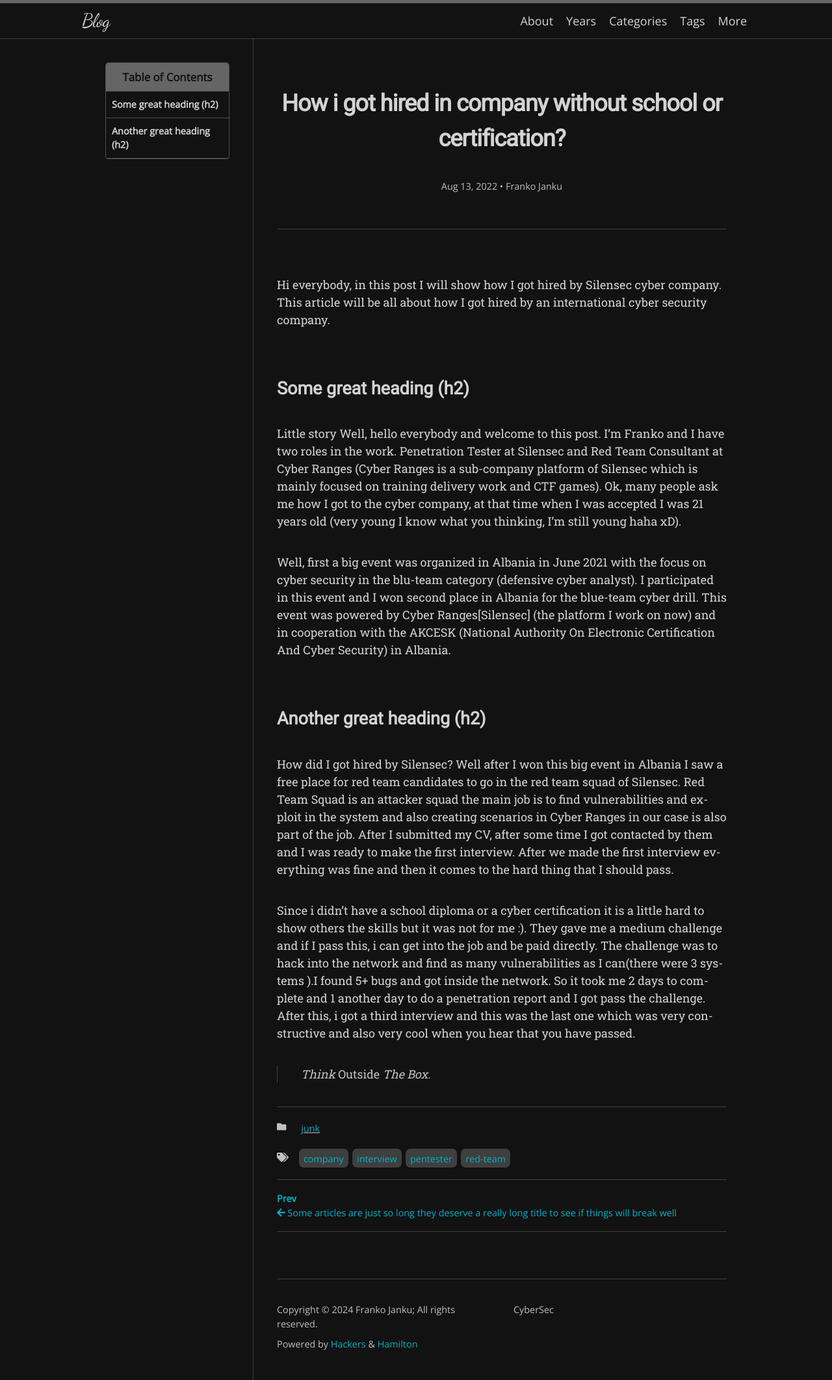
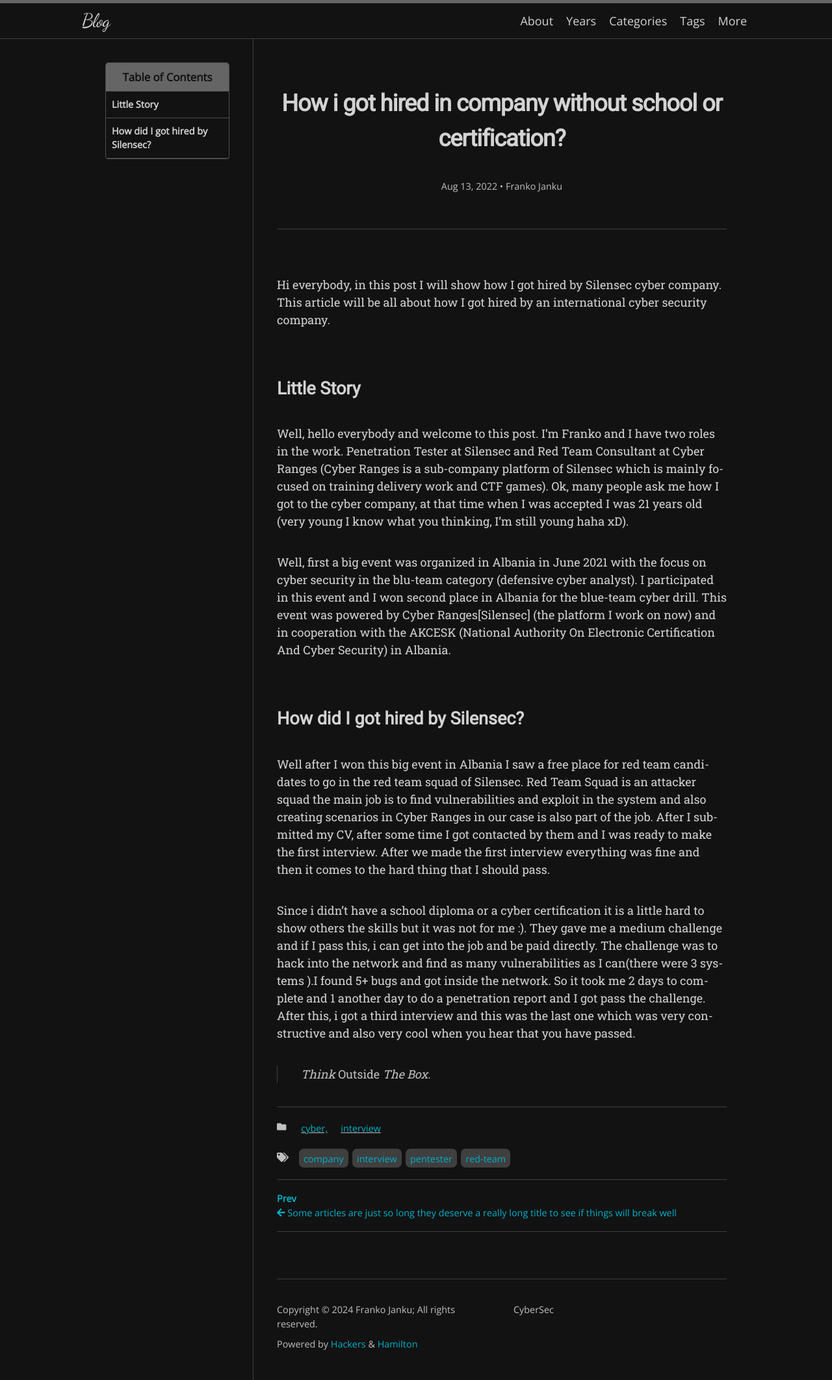
Before and after one commit to Archx0Mas/Archx0Mas.github.io, a Jekyll site: the page built from _posts/2022-08-13-how-got-hired-cyber-company.md, in a window 1280 px wide. Shown: the whole page at 65% size. Built offline with Jekyll 4.4.1, drawn with Linux system fonts in a browser that asks for light colours; nearby versions of some CDN libraries; some web fonts are replaced.

Commit message:
Initial commit

```diff
--- a/_posts/2022-08-13-how-got-hired-cyber-company.md
+++ b/_posts/2022-08-13-how-got-hired-cyber-company.md
@@ -2,7 +2,7 @@
 layout: post
 toc: true
 title: "How i got hired in company without school or certification?"
-categories: junk
+categories: cyber, interview
 tags: [company, red team, pentester, interview]
 author:
   - Franko Janku
@@ -11,16 +11,14 @@
 Hi everybody, in this post I will show how I got hired by Silensec cyber company.
 This article will be all about how I got hired by an international cyber security company.
 
-## Some great heading (h2)
+## Little Story
 
-Little story
 Well, hello everybody and welcome to this post. I’m Franko and I have two roles in the work. Penetration Tester at Silensec and Red Team Consultant at Cyber Ranges (Cyber Ranges is a sub-company platform of Silensec which is mainly focused on training delivery work and CTF games). Ok, many people ask me how I got to the cyber company, at that time when I was accepted I was 21 years old (very young I know what you thinking, I'm still young haha xD).
 
 Well, first a big event was organized in Albania in June 2021 with the focus on cyber security in the blu-team category (defensive cyber analyst). I participated in this event and I won second place in Albania for the blue-team cyber drill. This event was powered by Cyber Ranges[Silensec] (the platform I work on now) and in cooperation with the AKCESK (National Authority On Electronic Certification And Cyber Security) in Albania.
 
-## Another great heading (h2)
+## How did I got hired by Silensec?
 
-How did I got hired by Silensec?
 Well after I won this big event in Albania I saw a free place for red team candidates to go in the red team squad of Silensec. Red Team Squad is an attacker squad the main job is to find vulnerabilities and exploit in the system and also creating scenarios in Cyber Ranges in our case is also part of the job. After I submitted my CV, after some time I got contacted by them and I was ready to make the first interview. After we made the first interview everything was fine and then it comes to the hard thing that I should pass.
 
 Since i didn't have a school diploma or a cyber certification it is a little hard to show others the skills but it was not for me :). They gave me a medium challenge and if I pass this, i can get into the job and be paid directly. The challenge was to hack into the network and find as many vulnerabilities as I can(there were 3 systems ).I found 5+ bugs and got inside the network. So it took me 2 days to complete and 1 another day to do a penetration report and I got pass the challenge. After this, i got a third interview and this was the last one which was very constructive and also very cool when you hear that you have passed.
```
